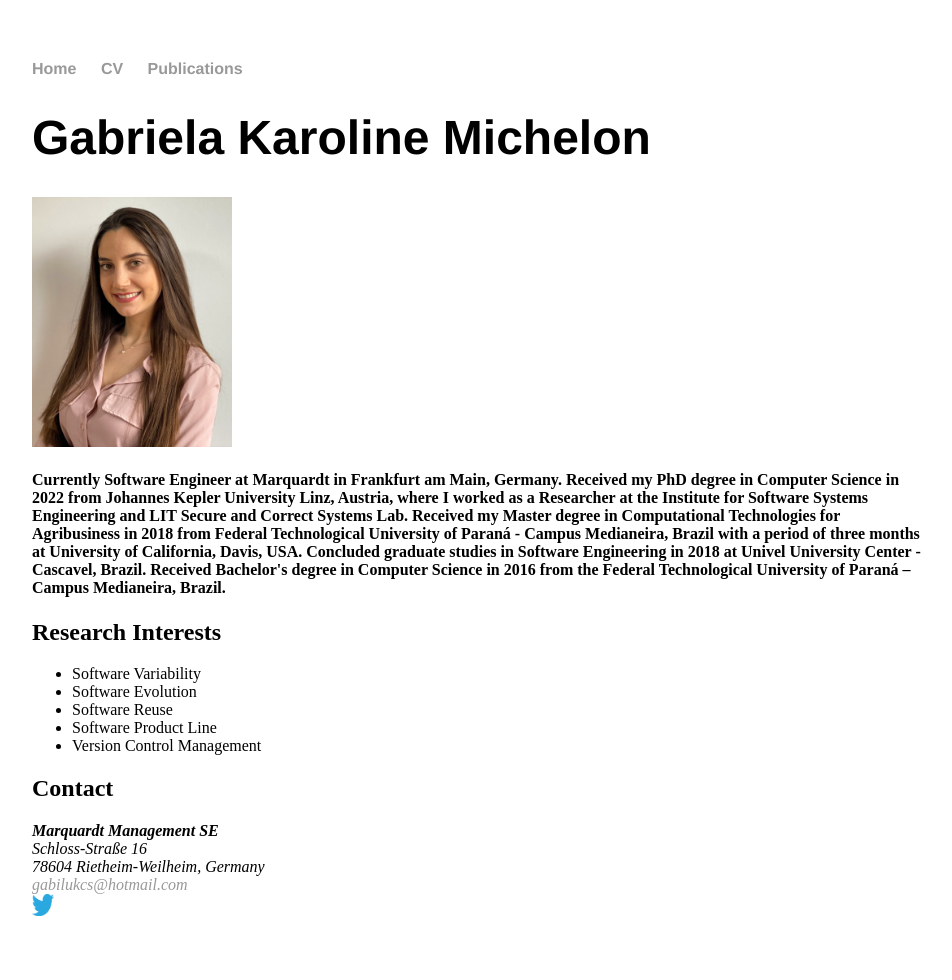
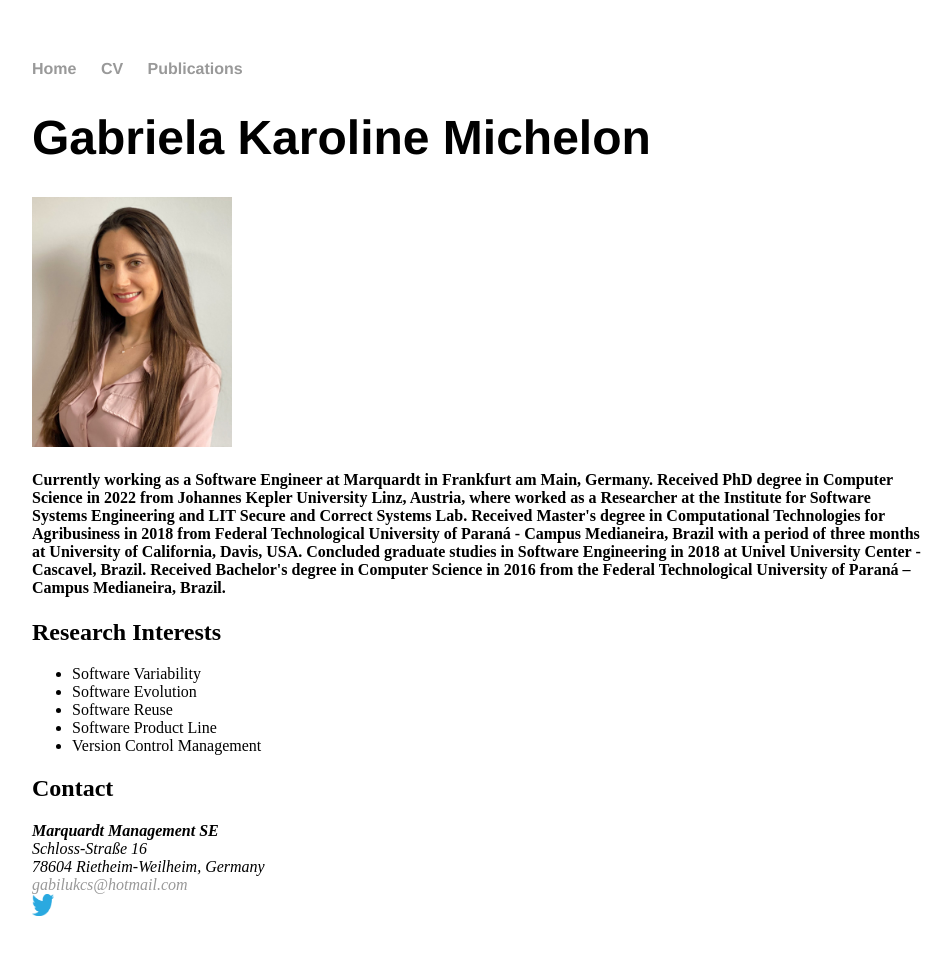
Before and after one commit to GabrielaMichelon/gabrielamichelon.github.io, a Jekyll site: the page index.html, which Jekyll copies as it is, in a window 1280 px wide. Shown: the whole page, without its empty margins (160-1112 px from the left). Built offline with Jekyll 4.4.1, drawn with Linux system fonts in a browser that asks for light colours.

Commit message:
update bio

```diff
--- a/index.html
+++ b/index.html
@@ -20,9 +20,9 @@
 					<p><img src="img/pic.jpg" width="200" height="250" style="vertical-align:middle;margin:0px 0px">
 				</div>
 				<div class="span10">
-					<h4> Currently Software Engineer at Marquardt in Frankfurt am Main, Germany.
-					Received my PhD degree in Computer Science in 2022 from Johannes Kepler University Linz, Austria, where I worked as a Researcher at the Institute for Software Systems Engineering and LIT Secure and Correct Systems Lab.
-					Received my Master degree in Computational Technologies for Agribusiness in 2018 from Federal Technological University of Paraná - Campus Medianeira, Brazil with a period of three months at University of California, Davis, USA.
+					<h4> Currently working as a Software Engineer at Marquardt in Frankfurt am Main, Germany.
+					Received PhD degree in Computer Science in 2022 from Johannes Kepler University Linz, Austria, where worked as a Researcher at the Institute for Software Systems Engineering and LIT Secure and Correct Systems Lab.
+					Received Master's degree in Computational Technologies for Agribusiness in 2018 from Federal Technological University of Paraná - Campus Medianeira, Brazil with a period of three months at University of California, Davis, USA.
 					Concluded graduate studies in Software Engineering in 2018 at Univel University Center - Cascavel, Brazil.
 					Received Bachelor's degree in Computer Science in 2016 from the Federal Technological University of Paraná – Campus Medianeira, Brazil. </h4>
 					<h2>Research Interests</h2>
```
